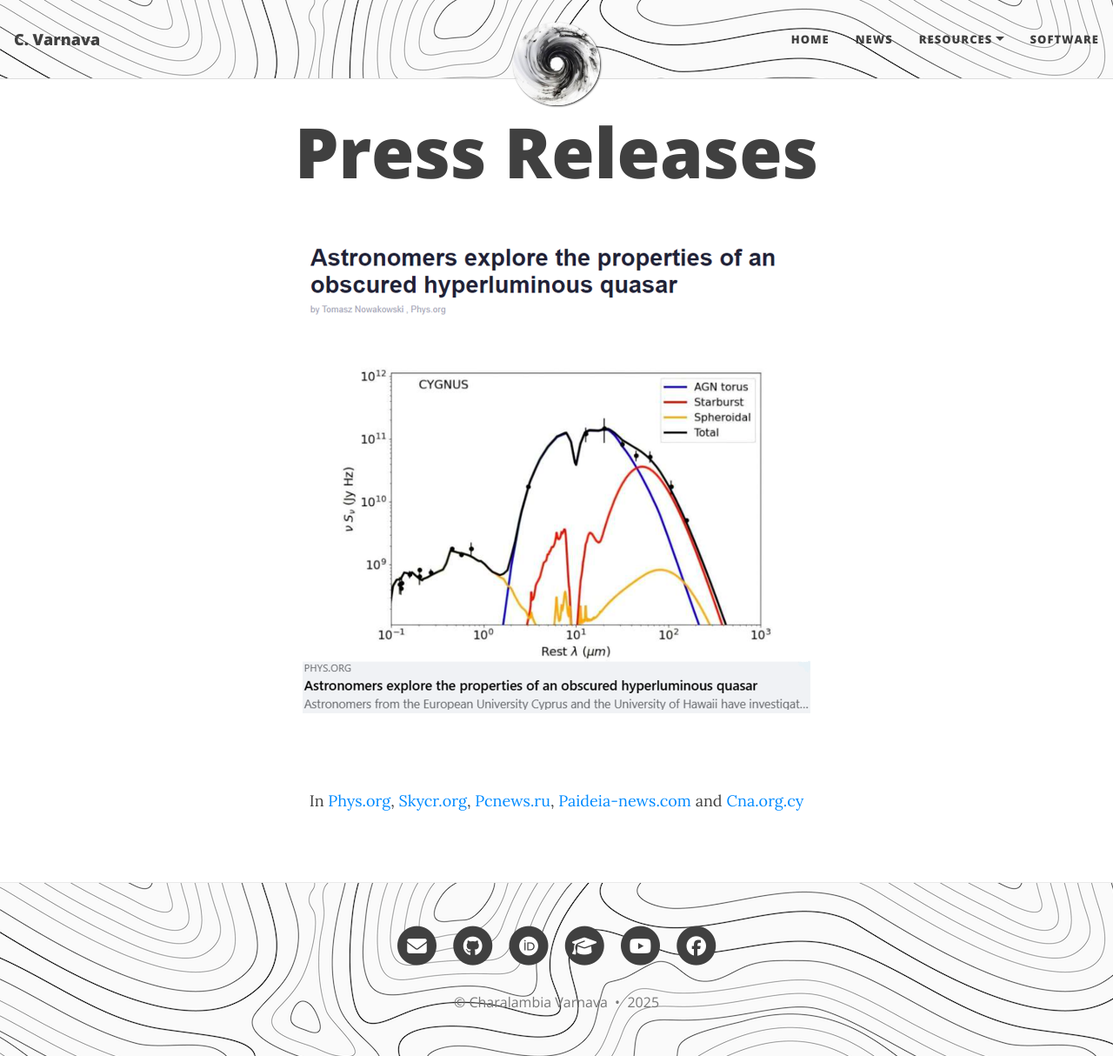
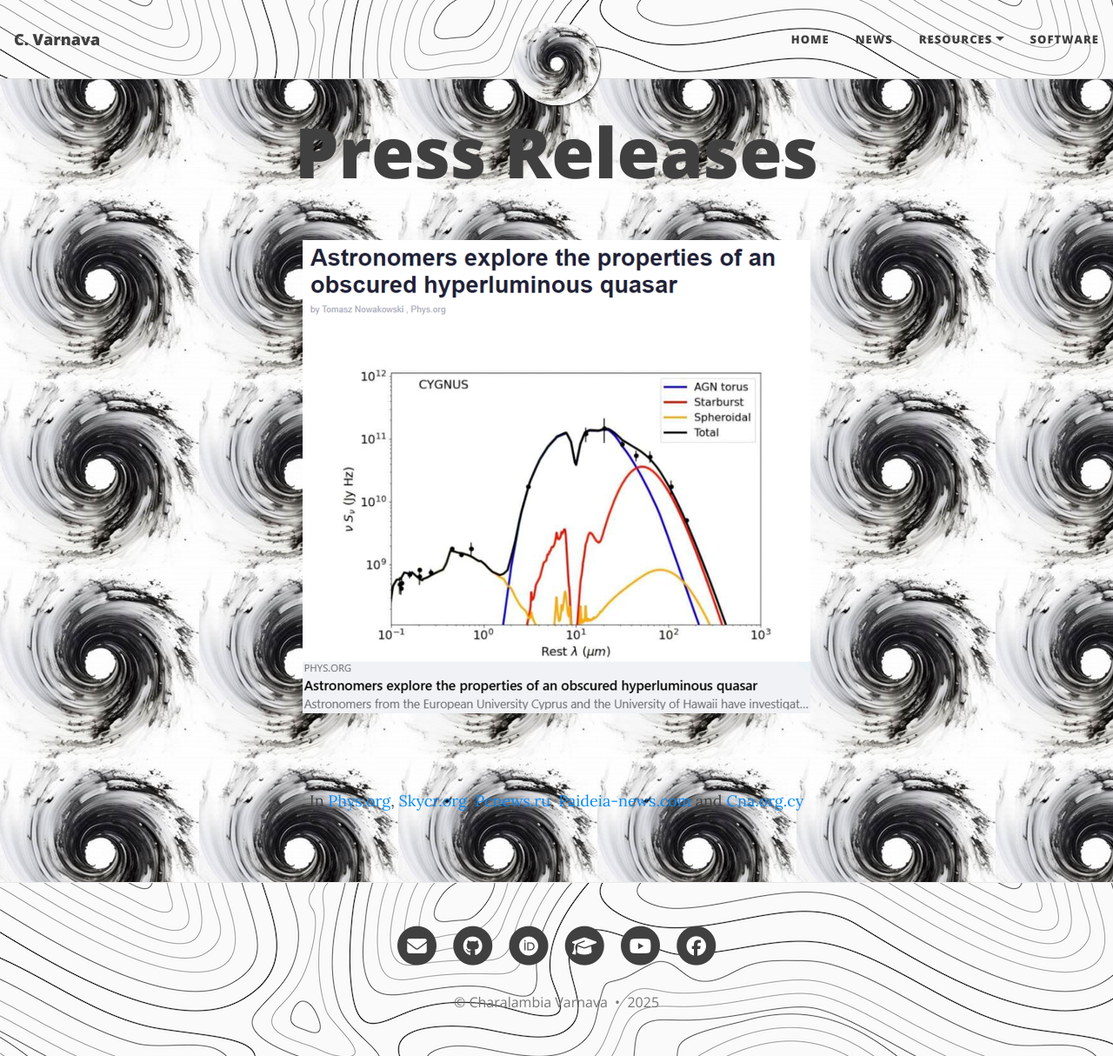
Before and after one commit to ch-var/ch-var.github.io, a Jekyll site: the page built from press_releases.html, in a window 1280 px wide and 1214 px high. Shown: the whole window at 87% size. Built offline with Jekyll 4.4.1, drawn with Linux system fonts in a browser that asks for light colours.

Commit message:
Update _config.yml

```diff
--- a/_config.yml
+++ b/_config.yml
@@ -154,6 +154,7 @@ footer-hover-col: "#0085A1"
 navbar-img: "/assets/img/bgimage2.png"
 footer-img: "/assets/img/bgimage2.png"
 #page-img: "/assets/img/bgimage.png"
+page-img: "/assets/img/hole.jpg"
 
 # Suggest a colour for mobile browsers to use as the browser's theme. This is only supported by a few mobile browsers.
 #mobile-theme-col: "#0085A1"
```
